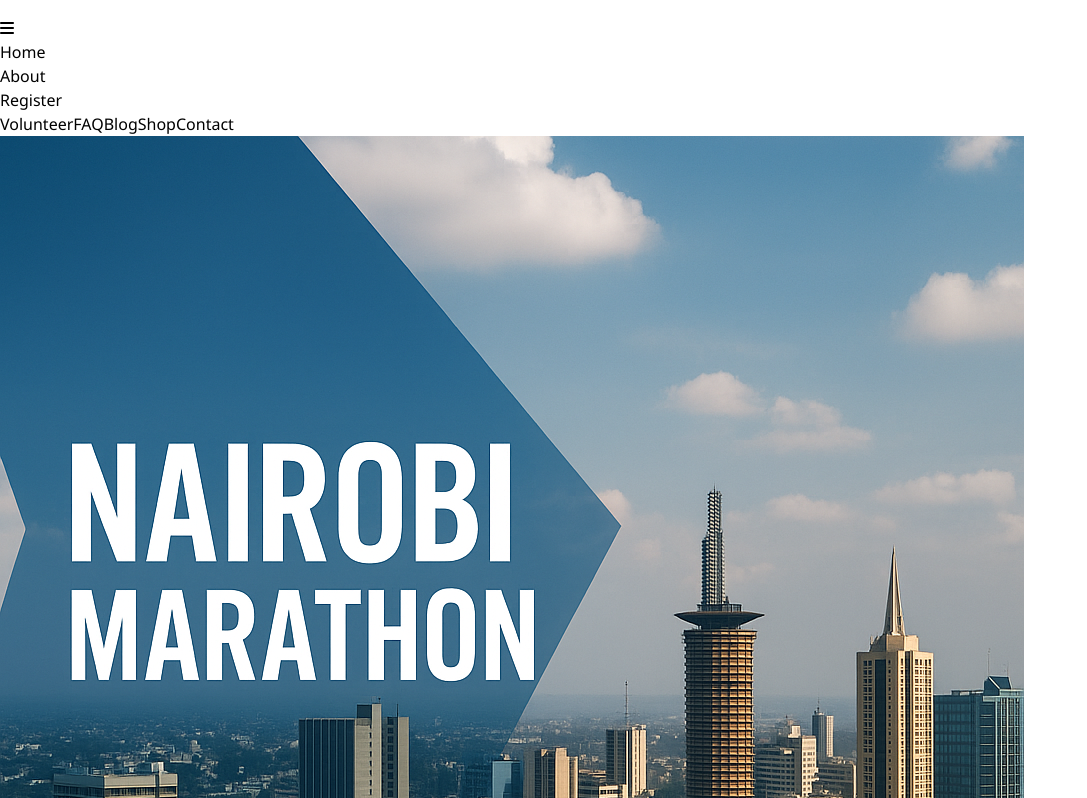
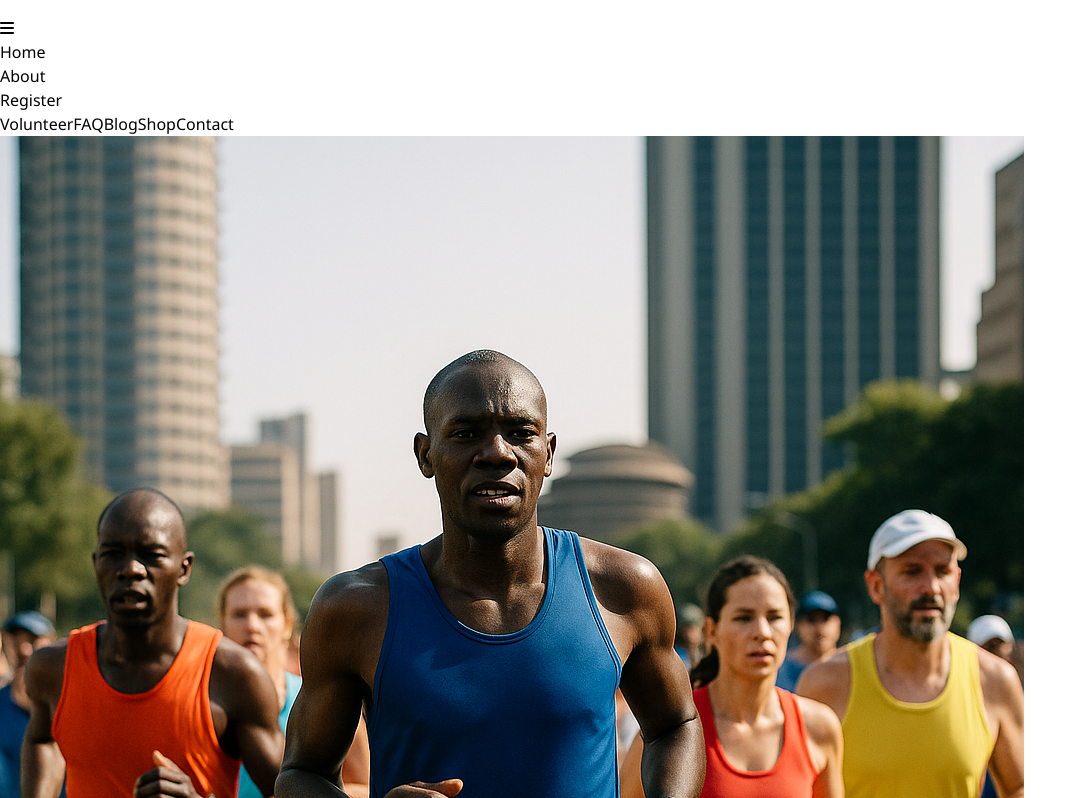
Before and after one commit to Mwangi-chief/NO-Finish-Line, a React (Vite) app: page / in a window 1280 px wide. Shown: the part 782-1580 px from the top of the page, without its empty margins (0-1087 px from the left). Built offline with nearby package versions, Linux system fonts and the light colour scheme.

Commit message:
Replace hero image with clean runner photo (no baked-in text)

```diff
--- a/src/pages/Home.jsx
+++ b/src/pages/Home.jsx
@@ -35,7 +35,7 @@ export default function Home() {
     <>
       {/* Hero */}
       <section className="relative">
-        <img src="/hero1.png" alt="No Finish Line Nairobi" className="w-full h-[85vh] object-cover object-center" />
+        <img src="/image1.png" alt="No Finish Line Nairobi" className="w-full h-[85vh] object-cover object-center" />
         <div className="absolute inset-0 bg-black bg-opacity-50 flex flex-col justify-center items-center text-center text-white px-4">
           <h2 className="text-5xl font-bold mb-4">No Finish Line Nairobi</h2>
           <p className="text-xl mb-6">Keep Moving, Never Quit, Never Give up</p>
```
